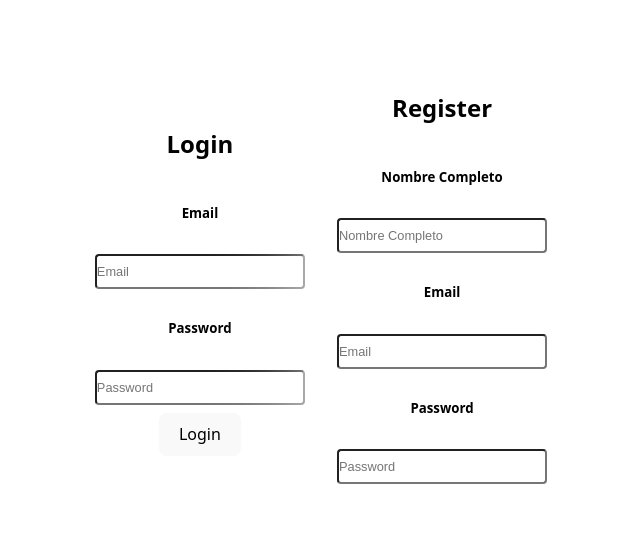
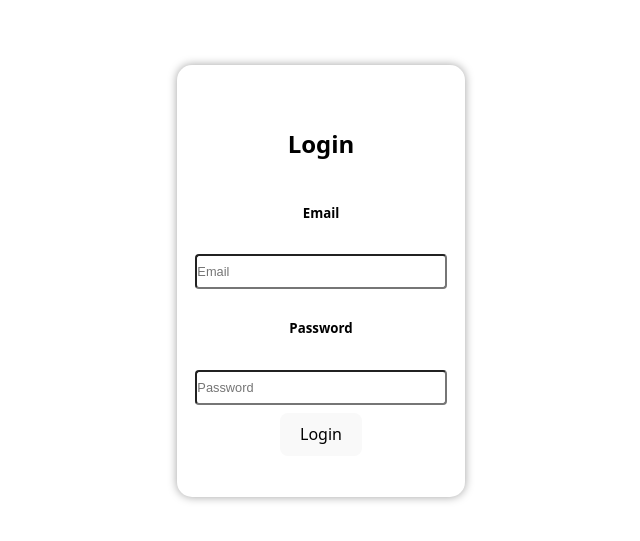
Before and after one commit to ElPeppi/ToDo, a React (Vite) app: page / in a window 1280 px wide. Shown: the part 119-660 px from the top of the page, without its empty margins (319-959 px from the left). Built offline with nearby package versions, Linux system fonts and the light colour scheme.

Commit message:
feat: updated now the token auto refesh, and the flip is ready, also the register is ok

```diff
--- a/src/index.css
+++ b/src/index.css
@@ -4,8 +4,8 @@
   font-weight: 400;
 
   color-scheme: light dark;
-  color: rgba(255, 255, 255, 0.87);
-  background-color: #5c5c5c;
+  --color-bg: #e2e2e2;
+  --color-text: rgba(255, 255, 255, 0.87);
 
   font-synthesis: none;
   text-rendering: optimizeLegibility;
@@ -13,6 +13,12 @@
   -moz-osx-font-smoothing: grayscale;
 }
 
+@media (prefers-color-scheme: dark) {
+  :root {
+    color: #e2e2e2;
+    background-color: #121212;
+  }
+}
 a {
   font-weight: 500;
   color: #646cff;
--- a/src/pages/LoginRegister.tsx
+++ b/src/pages/LoginRegister.tsx
@@ -1,74 +1,164 @@
 import { useNavigate } from "react-router-dom";
-import { useState } from "react";
+import { useEffect, useState } from "react";
 import "../styles/login/LoginRegister.css";
-
 
 function LoginRegister() {
   const navigate = useNavigate();
+  const [email, setEmail] = useState("");
+  const [password, setPassword] = useState("");
+  const [passwordR, setPasswordR] = useState("");
+  const [emailR, setEmailR] = useState("");
+  const [fullName, setFullName] = useState("");
 
+  // 🟢 Verificar sesión activa o refrescar token
+  useEffect(() => {
+    const verificarSesion = async () => {
+      const token = localStorage.getItem("accessToken");
+      const refreshToken = localStorage.getItem("refreshToken");
+
+      if (!token) return; // no hay sesión previa
+
+      // Intentar verificar token
+      const response = await fetch("http://localhost:4000/api/auth/verify", {
+        headers: { Authorization: `Bearer ${token}` },
+      });
+
+      if (response.ok) {
+        console.log("✅ Sesión válida, redirigiendo...");
+        navigate("/ToDo");
+      } else if (refreshToken) {
+        // Intentar refrescar token si el actual expiró
+        const refreshRes = await fetch("http://localhost:4000/api/auth/refresh", {
+          method: "POST",
+          headers: { "Content-Type": "application/json" },
+          body: JSON.stringify({ token: refreshToken }),
+        });
+
+        if (refreshRes.ok) {
+          const newData = await refreshRes.json();
+          localStorage.setItem("accessToken", newData.accessToken);
+          console.log("♻️ Token renovado, redirigiendo...");
+          navigate("/ToDo");
+        } else {
+          console.log("⚠️ Tokens expirados, el usuario debe volver a loguearse");
+          localStorage.removeItem("accessToken");
+          localStorage.removeItem("refreshToken");
+        }
+      }
+    };
+
+    verificarSesion();
+  }, [navigate]);
+
+  // 🟣 LOGIN
   const handleLogin = async (e: React.FormEvent<HTMLFormElement>) => {
     e.preventDefault();
     try {
-            const response = await fetch("http://localhost:4000/auth/login", {
+      const response = await fetch("http://localhost:4000/api/auth/login", {
         method: "POST",
-                headers: {
-                    "Content-Type": "application/json",
-                },
+        headers: { "Content-Type": "application/json" },
+        body: JSON.stringify({ email, password }),
+      });
+
+      const data = await response.json();
+      if (response.ok) {
+        localStorage.setItem("accessToken", data.accessToken);
+        localStorage.setItem("refreshToken", data.refreshToken);
+        console.log("✅ Inicio de sesión exitoso");
+        navigate("/ToDo");
+      } else {
+        console.error("❌ Error en login:", data.message);
+      }
+    } catch (error) {
+      console.error("⚠️ Error al hacer login:", error);
+    }
+  };
+
+  // 🟣 REGISTER
+  const handleRegister = async (e: React.FormEvent<HTMLFormElement>) => {
+    e.preventDefault();
+    try {
+      const response = await fetch("http://localhost:4000/api/auth/register", {
+        method: "POST",
+        headers: { "Content-Type": "application/json" },
         body: JSON.stringify({
-                    email: email,
-                    password: password,
+          name: fullName,
+          email: emailR,
+          password: passwordR,
         }),
       });
 
       const data = await response.json();
-            console.log(data);
-
-            // ejemplo: redirigir si el login fue exitoso
       if (response.ok) {
-                localStorage.setItem("token", data.token);
-
-                navigate("/ToDo");
-                console.log("Inicio de sesión exitoso:", data);
+        console.log("✅ Registro exitoso:", data);
+        navigate("/");
       } else {
-                console.error("Error en login:", data.message);
+        console.error("❌ Error en registro:", data.message);
       }
     } catch (error) {
-            console.error("Error al hacer login:", error);
+      console.error("⚠️ Error al registrar:", error);
     }
   };
 
-    const [email, setEmail] = useState("");
-    const [password, setPassword] = useState("");
-    const [passwordR, setPasswordR] = useState("");
-    const [emailR, setEmailR] = useState("");
-    const [fullName, setfullName] = useState("");
-
   return (
     <div className="logContainer">
+      <div className="cards">
         <div className="login containers">
           <h2>Login</h2>
-
+          <form onSubmit={handleLogin}>
             <h5>Email</h5>
-                <form action="" onSubmit={handleLogin}>
-                    <input className="inputLog" type="email" placeholder="Email" value={email} onChange={(e) => setEmail(e.target.value)} />
+            <input
+              className="inputLog"
+              type="email"
+              placeholder="Email"
+              value={email}
+              onChange={(e) => setEmail(e.target.value)}
+            />
             <h5>Password</h5>
-                    <input className="inputLog" type="password" placeholder="Password" value={password} onChange={(e) => setPassword(e.target.value)} />
+            <input
+              className="inputLog"
+              type="password"
+              placeholder="Password"
+              value={password}
+              onChange={(e) => setPassword(e.target.value)}
+            />
             <button type="submit">Login</button>
           </form>
         </div>
-            <div className="register containers" >
+
+        <div className="register containers">
           <h2>Register</h2>
-
+          <form onSubmit={handleRegister}>
             <h5>Nombre Completo</h5>
-                <input className="inputLog" type="text" placeholder="Nombre Completo" value={fullName} onChange={(e) => setfullName(e.target.value)} />
+            <input
+              className="inputLog"
+              type="text"
+              placeholder="Nombre Completo"
+              value={fullName}
+              onChange={(e) => setFullName(e.target.value)}
+            />
             <h5>Email</h5>
-                <input className="inputLog" type="email" placeholder="Email" value={emailR} onChange={(e) => setEmailR(e.target.value)} />
+            <input
+              className="inputLog"
+              type="email"
+              placeholder="Email"
+              value={emailR}
+              onChange={(e) => setEmailR(e.target.value)}
+            />
             <h5>Password</h5>
-                <input className="inputLog" type="password" placeholder="Password" value={passwordR} onChange={(e) => setPasswordR(e.target.value)} />
-
+            <input
+              className="inputLog"
+              type="password"
+              placeholder="Password"
+              value={passwordR}
+              onChange={(e) => setPasswordR(e.target.value)}
+            />
+            <button>Register</button>
+          </form>
         </div>
       </div>
-    )
+    </div>
+  );
 }
 
 export default LoginRegister;
--- a/src/styles/login/LoginRegister.css
+++ b/src/styles/login/LoginRegister.css
@@ -13,6 +13,38 @@
     align-items: center;
     justify-content: center;
     height: auto;
+    width: 100%;
+    perspective: 1000px;
+}
+
+.cards{
+    width: 100%;
+    height: 100%;
+    display: flex;
+    align-items: center;
+    justify-content: center;
+    position: relative;
+    transform-style: preserve-3d;
+    transition: transform 0.6s;
+}
+
+.login, .register{
+    position: absolute;
+    width: 100%;
+    height: 100%;
+    backface-visibility: hidden;
+}
+
+.login{
+    transform: rotate(0deg);
+}
+
+.register{
+    transform: rotateY(180deg);
+}
+
+.logContainer:active .cards{
+    transform: rotateY(180deg);
 }
 
 .containers {
@@ -23,15 +55,14 @@
     height: auto;
     background-color: white;
     color: black;
-    border-radius: 8px;
-    box-shadow: 0 0 100px rgb(255, 255, 255);
+    border-radius: 15px;
+    box-shadow: 0 0 10px rgb(161, 161, 161);
     padding: 1rem;
-    width: min(300px, 80%);
+    height: 50vh;
+    width: 20vw;
 }
 
-.login {}
 
-.register {}
 
 input:focus {
     outline: none;
```
Also changed, not shown: src/services/authService.ts (added, +44 -0 lines). Lines whose indentation alone changed are shown as unchanged.
